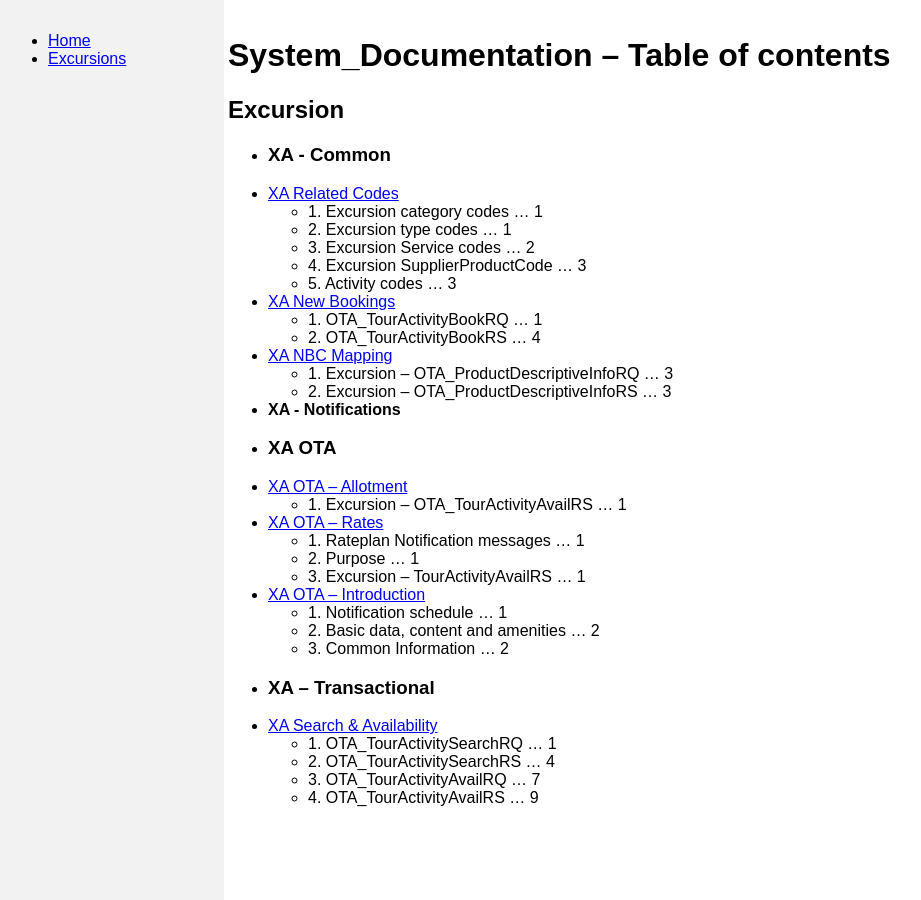
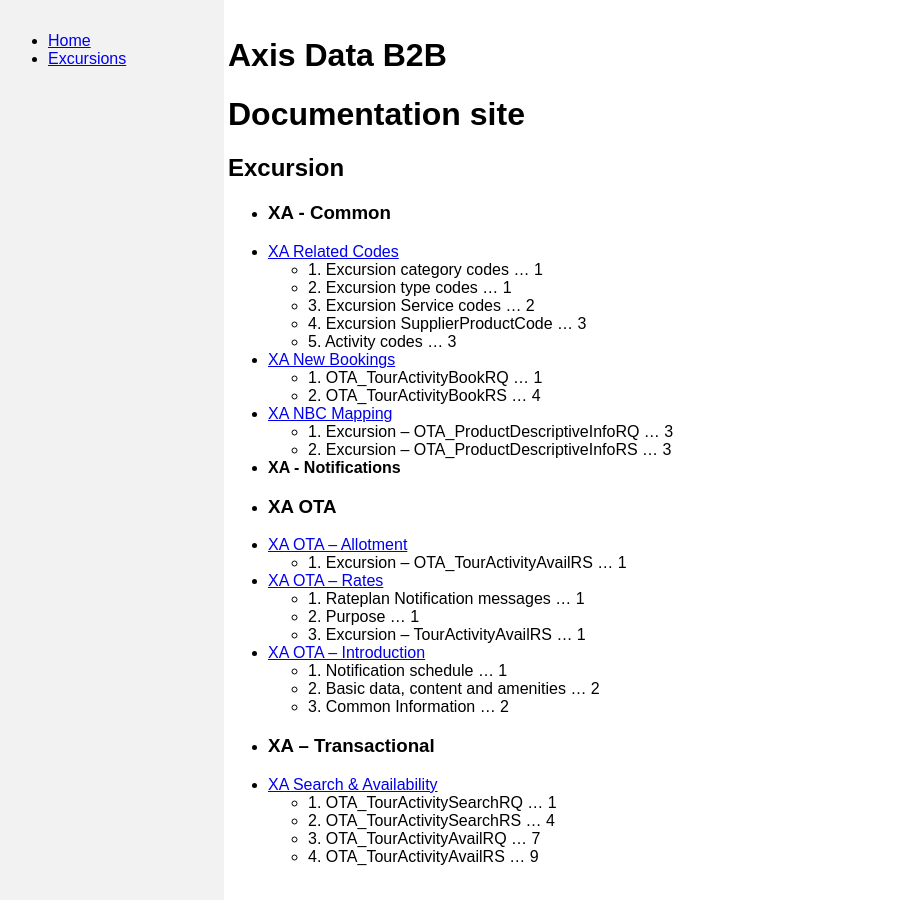
Before and after one commit to Axis-Data-SL/integrations_documentation, a Jekyll site: the page built from docs/index.md, in a window 1280 px wide. Shown: the whole page, without its empty margins (8-929 px from the left). Built offline with Jekyll 4.4.1, drawn with Linux system fonts in a browser that asks for light colours.

Commit message:
Update index.md

```diff
--- a/docs/index.md
+++ b/docs/index.md
@@ -4,7 +4,9 @@ title: Home
 ---
 
 
-# System_Documentation – Table of contents
+# Axis Data B2B
+
+# Documentation site
 
 ## Excursion
 
```
